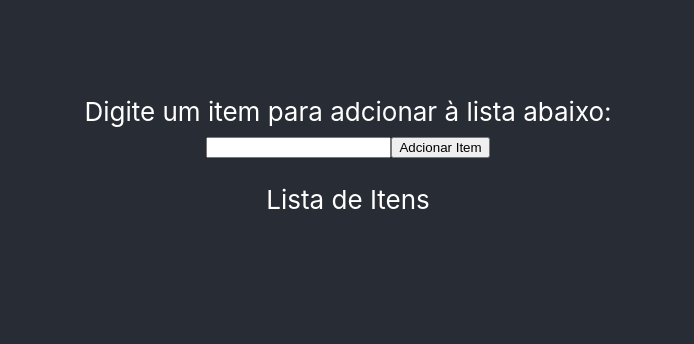
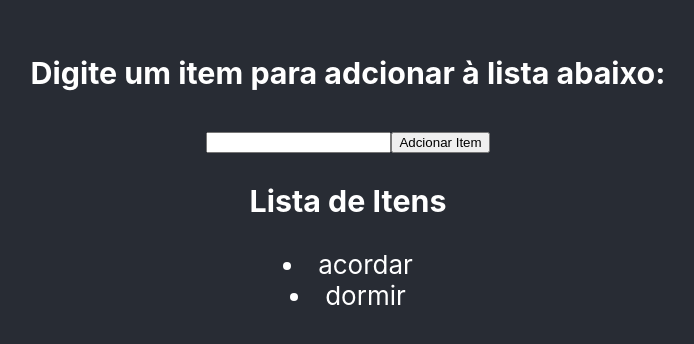
Before and after one commit to walterlbf/crud-app, a React (Create React App) app: page / in a window 1280 px wide. Shown: the part 232-576 px from the top of the page, without its empty margins (292-986 px from the left). Built offline with nearby package versions, Linux system fonts and the light colour scheme.

Commit message:
salvando input no state e criado action

```diff
--- a/src/App.js
+++ b/src/App.js
@@ -6,7 +6,9 @@ function App() {
   return (
     <div className="App-header">
       <header>
-        Digite um item para adcionar à lista abaixo:
+        <h3>
+          Digite um item para adcionar à lista abaixo:
+        </h3>
       </header>
       <Form />
       <List />
--- a/src/components/List.js
+++ b/src/components/List.js
@@ -1,22 +1,26 @@
 import React from 'react';
 import * as Api from '../services/Api';
-import { useEffect } from 'react';
+import { useEffect, useState } from 'react';
 
 export default function List() {
 
+    const [list, setList] = useState([]);
 
     useEffect(() => {
         fetchApi();
-    })
+    });
 
     const fetchApi = async () => {
         const allItems = await Api.getItems();
-        console.log(allItems);
+        setList(allItems);
+        console.log(list);
     }
 
     return (
-        <div>
-            <p>Lista de Itens</p>
-        </div>
+        <>
+            <h3>Lista de Itens</h3>
+
+            {list.map((item, index) => <li key={index}>{item.item}</li>)}
+        </>
     )
 }
```
Also changed, not shown: src/actions/index.js (+8 -0 lines), src/actions/itemAction.js (added), src/reducers/index.js (line endings or trailing spaces).
